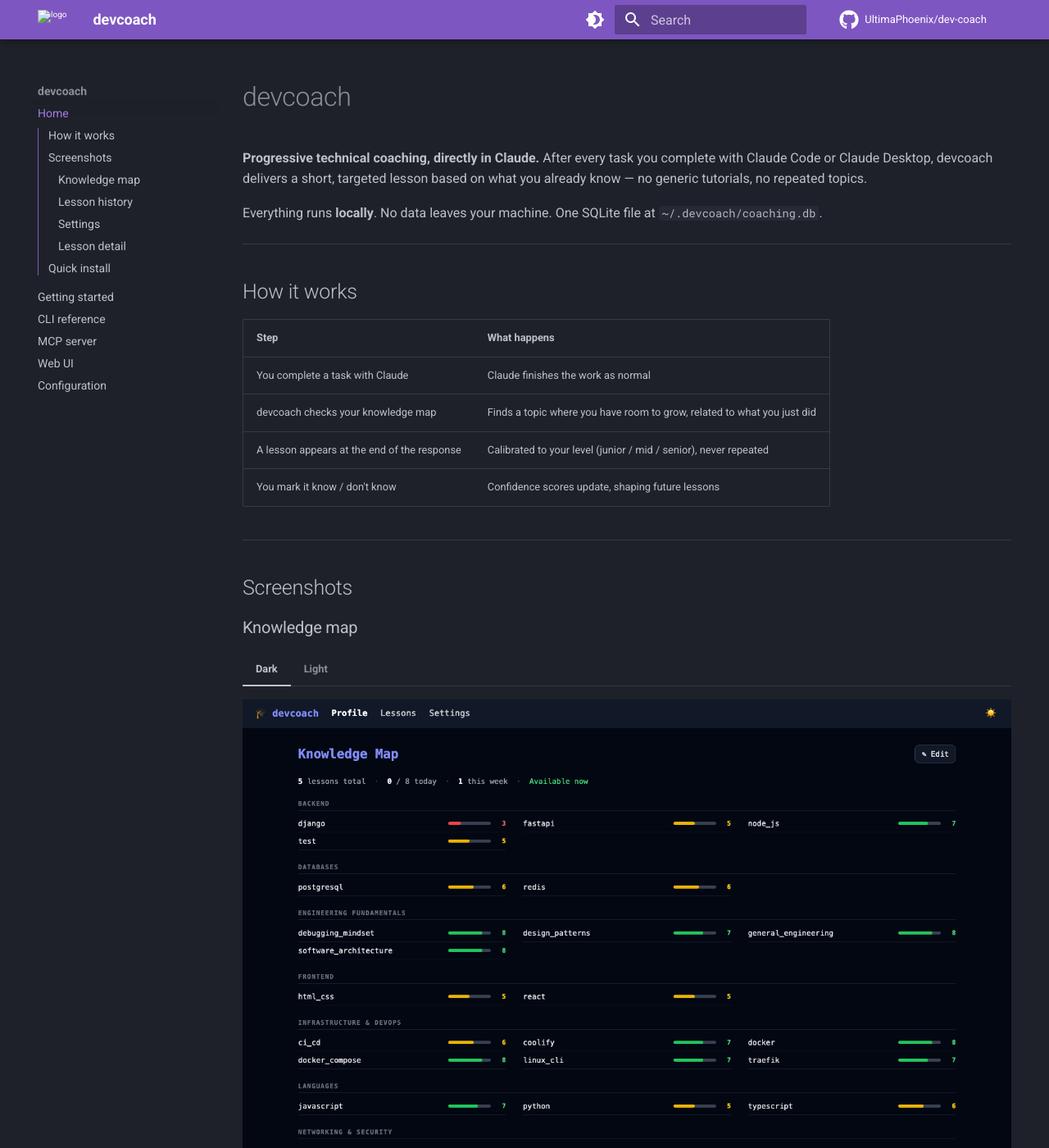
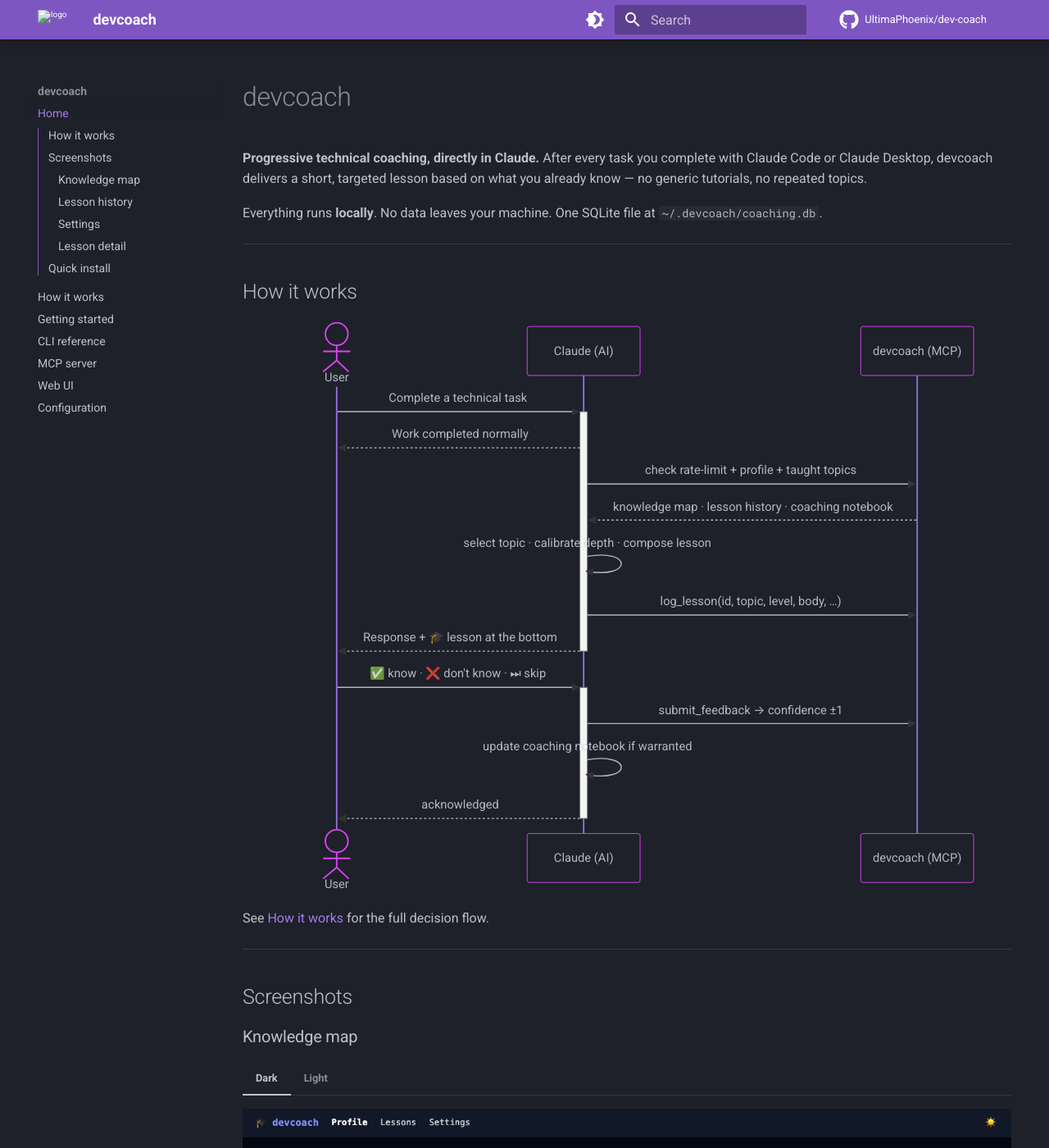
Before and after one commit to UltimaPhoenix/dev-coach, an MkDocs documentation site: the page built from docs/index.md, in a window 1280 px wide and 1400 px high. Shown: the whole window at 82% size. Built offline with MkDocs 1.6.1 and Material for MkDocs 9.7.7, drawn with Linux system fonts in a browser that asks for light colours; comment, search, counter and statistics services are not loaded; part of the change alters nothing that is shown.

Commit message:
docs: add Mermaid flow diagrams — coaching loop, session startup, lesson selection

````diff
--- /dev/null
+++ b/docs/how-it-works.md
@@ -0,0 +1,112 @@
+# How it works
+
+devcoach is a silent technical coach that hooks into every Claude response.
+The diagrams below show the three main flows: session startup, the coaching loop,
+and how a lesson topic is selected.
+
+---
+
+## Session startup
+
+At the start of each Claude session devcoach checks whether the user is set up,
+loads prior coaching context, and primes lesson selection before any task is done.
+
+```mermaid
+flowchart TD
+    A([Session starts]) --> B[Read devcoach://onboarding]
+    B --> C{needs_onboarding?}
+    C -- Yes --> D{Existing backup\nto restore?}
+    D -- Yes --> E[Restore backup\n→ mark onboarding done]
+    D -- No --> F[Detect stack\nautomatically or manually]
+    F --> G[Confirm topics + confidence\nPropose groups]
+    G --> H[complete_onboarding]
+    E & H --> I
+    C -- No --> I[Read ~/.devcoach/learning-state.md]
+    I --> J{Notebook\nnon-empty?}
+    J -- Yes --> K[Load patterns, hypotheses\nand recommended angles]
+    J -- No --> L[No prior context\nstart fresh]
+    K & L --> M([Ready to coach])
+```
+
+---
+
+## Coaching loop
+
+After every technical task Claude evaluates whether to deliver a lesson.
+The loop is silent when nothing is worth teaching or when the rate limit is reached.
+
+```mermaid
+flowchart TD
+    A([Technical task\ncompleted]) --> B[Read devcoach://rate-limit]
+    B --> C{Allowed?}
+    C -- No\nnormal task --> Z([Silent —\nno lesson])
+    C -- No\nexplicit request --> D
+    C -- Yes --> D[Read profile\ntaught topics\ncoaching notebook]
+    D --> E[Analyse task for\nteachable concepts]
+    E --> F[Select topic\nsee Lesson selection]
+    F --> G{Topic\nfound?}
+    G -- No --> Z
+    G -- Yes --> H[Compose lesson\ncalibrate depth per-topic]
+    H --> I[log_lesson to MCP]
+    I --> J([Lesson appears\nat end of response])
+    J --> K{User\nfeedback}
+    K -- ✅ know --> L{Confidence\nbelow level band?}
+    L -- Yes --> M[submit_feedback\nconfidence +1]
+    L -- No --> N[Skip — already calibrated]
+    K -- ❌ don't know --> O[submit_feedback\nconfidence −1]
+    K -- ⏭ skip --> P[No change]
+    M & N & O & P --> Q{New observation\nworth saving?}
+    Q -- Yes --> R[Write ~/.devcoach/\nlearning-state.md]
+    Q -- No --> S
+    R --> S([Loop ends])
+```
+
+---
+
+## Lesson selection
+
+When a teachable concept is found, devcoach picks the highest-priority angle
+and calibrates the lesson level to the **per-topic** confidence score — not an average.
+
+```mermaid
+flowchart TD
+    A([Concepts identified\nin current task]) --> B{Notebook flags\na follow-up angle\nrelevant to this task?}
+    B -- Yes --> P1["① Deliver notebook\nfollow-up"]
+
+    B -- No --> C{Pitfall on a\nprofile topic?}
+    C -- Yes --> P2["② Profile pitfall"]
+
+    C -- No --> D{Interesting pattern\non a profile topic?}
+    D -- Yes --> P3["③ Profile pattern"]
+
+    D -- No --> E{Off-profile concept\nprominent in task?}
+    E -- Yes --> P4["④ Off-profile pitfall"]
+
+    E -- No --> F{Profile topic with\nconfidence < 5?}
+    F -- Yes --> P5["⑤ Knowledge gap"]
+
+    F -- No --> G{Profile topic at\nconfidence 4–6?}
+    G -- Yes --> P6["⑥ Deep-dive"]
+
+    G -- No --> Z([Nothing to teach\n— stay silent])
+
+    P1 & P2 & P3 & P4 & P5 & P6 --> L[Check taught-topics\nno repeats]
+    L --> M{Already taught\nor confidence ≥ 10?}
+    M -- Already taught\nnot confidence 10 --> Z
+    M -- OK or\nconfidence = 10 --> N[Calibrate level\nper-topic confidence]
+    N --> O([Compose and\ndeliver lesson])
+```
+
+---
+
+## Depth calibration
+
+The lesson level is determined by the confidence score for the **specific topic being taught**,
+adjusted by observations in the coaching notebook.
+
+| Confidence | Level | Lesson angle |
+|---|---|---|
+| 0 – 3 | Junior | Introduce correct practice, explain from scratch, use analogies |
+| 4 – 6 | Mid | Explain the why, mention trade-offs and alternatives |
+| 7 – 9 | Senior | Edge cases, historical context, architectural implications |
+| 10 | Cutting-edge | Latest developments — ignores level floor and taught-topics filter |
--- a/docs/index.md
+++ b/docs/index.md
@@ -8,12 +8,30 @@ Everything runs **locally**. No data leaves your machine. One SQLite file at `~/
 
 ## How it works
 
-| Step | What happens |
-|------|-------------|
-| You complete a task with Claude | Claude finishes the work as normal |
-| devcoach checks your knowledge map | Finds a topic where you have room to grow, related to what you just did |
-| A lesson appears at the end of the response | Calibrated to your level (junior / mid / senior), never repeated |
-| You mark it know / don't know | Confidence scores update, shaping future lessons |
+```mermaid
+sequenceDiagram
+    actor User
+    participant Claude as Claude (AI)
+    participant devcoach as devcoach (MCP)
+
+    User->>+Claude: Complete a technical task
+    Claude-->>User: Work completed normally
+
+    Claude->>devcoach: check rate-limit + profile + taught topics
+    devcoach-->>Claude: knowledge map · lesson history · coaching notebook
+
+    Claude->>Claude: select topic · calibrate depth · compose lesson
+
+    Claude->>devcoach: log_lesson(id, topic, level, body, …)
+    Claude-->>-User: Response + 🎓 lesson at the bottom
+
+    User->>+Claude: ✅ know · ❌ don't know · ⏭ skip
+    Claude->>devcoach: submit_feedback → confidence ±1
+    Claude->>Claude: update coaching notebook if warranted
+    Claude-->>-User: acknowledged
+```
+
+See [How it works](how-it-works.md) for the full decision flow.
 
 ---
 
--- a/mkdocs.yml
+++ b/mkdocs.yml
@@ -34,6 +34,7 @@ theme:
 
 nav:
   - Home: index.md
+  - How it works: how-it-works.md
   - Getting started: getting-started.md
   - CLI reference: cli.md
   - MCP server: mcp-server.md
@@ -47,7 +48,11 @@ markdown_extensions:
   - admonition
   - pymdownx.highlight:
       anchor_linenums: true
-  - pymdownx.superfences
+  - pymdownx.superfences:
+      custom_fences:
+        - name: mermaid
+          class: mermaid
+          format: !!python/name:pymdownx.superfences.fence_code_format
   - pymdownx.tabbed:
       alternate_style: true
   - tables
````
